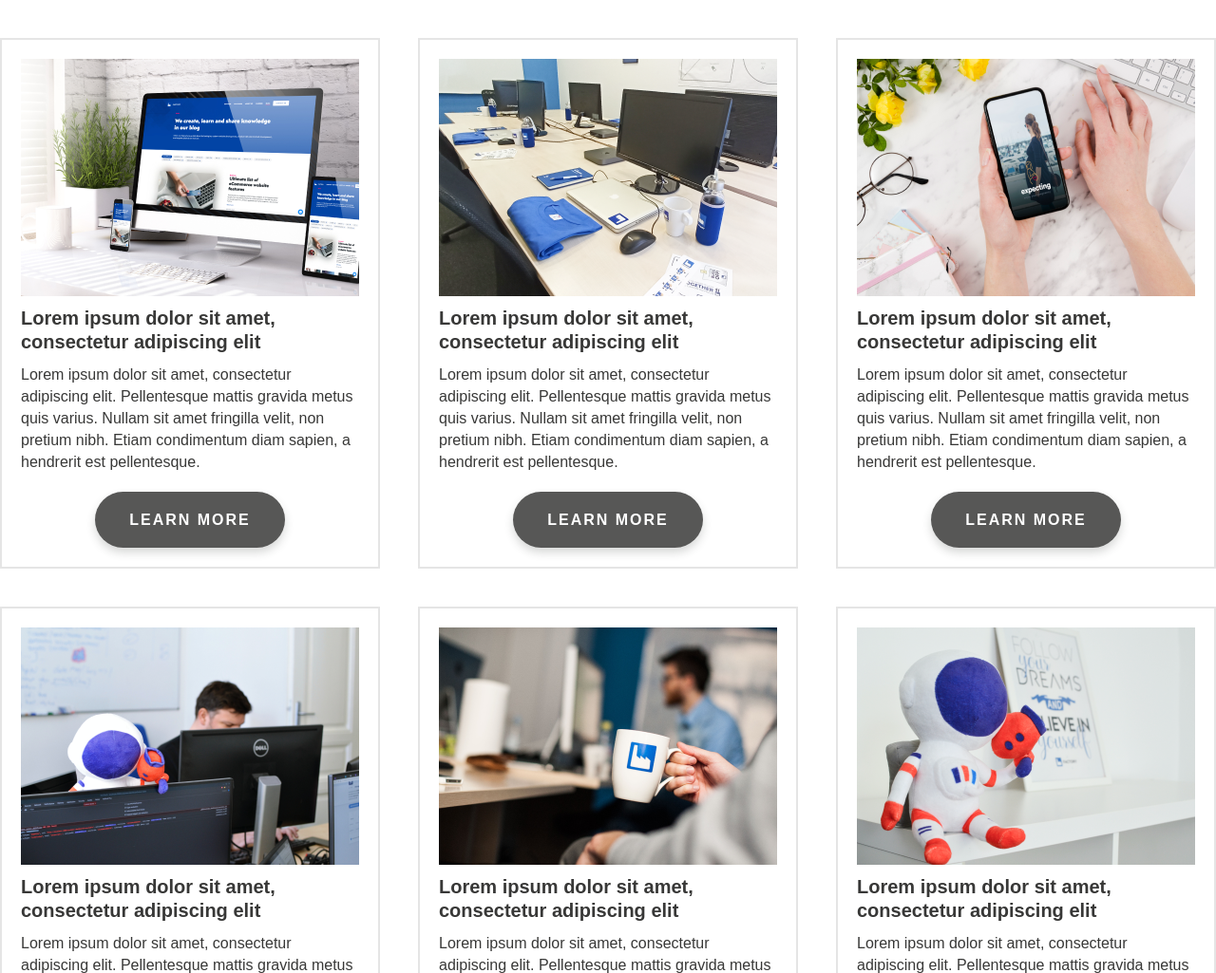
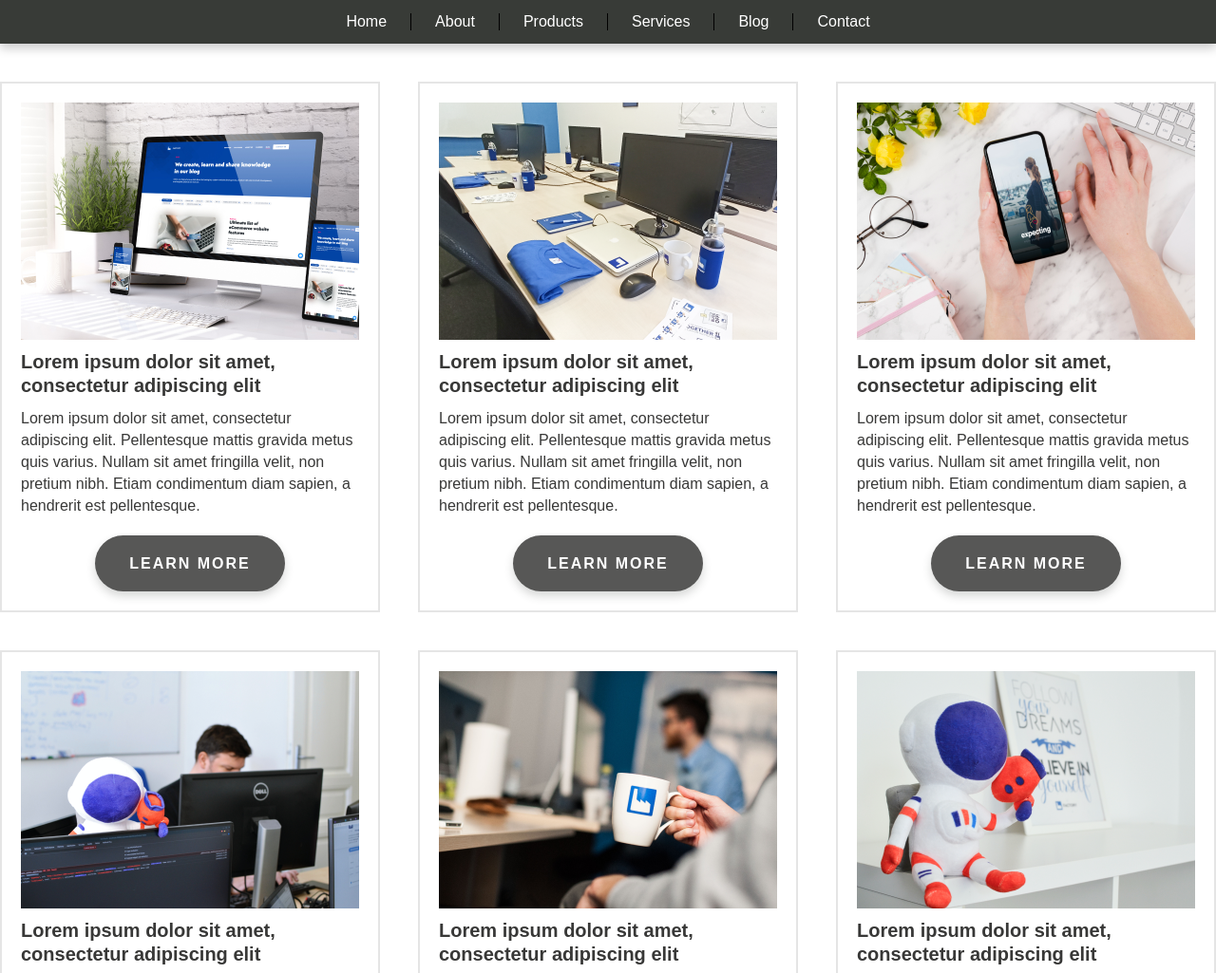
Before and after one commit to AntonioSertic32/FactoryPraksa, a plain HTML site: page 2.zadaca/Zadatak 2/index.html in a window 1280 px wide. Shown: the top 1025 px of the page at 95% size. Drawn offline with Linux system fonts and the light colour scheme.

Commit message:
Zadatak 2
dovrsen..

```diff
--- a/2.zadaca/index.html
+++ b/2.zadaca/Zadatak 2/index.html
@@ -7,6 +7,34 @@
     <link rel="stylesheet" href="style.css" />
   </head>
   <body>
+    <nav>
+      <ul class="navbar-ul">
+        <li class="navbar-li">
+          <a class="link" href="#">Home</a>
+        </li>
+        <li class="navbar-li">
+          <a class="link" href="#">About</a>
+        </li>
+        <li class="navbar-li dropdown-li">
+          <a href="#" class="link">Products</a>
+          <div class="dropdown-content">
+            <a href="#">Product 1</a>
+            <a href="#">Product 2</a>
+            <a href="#">Product 3</a>
+          </div>
+        </li>
+        <li class="navbar-li">
+          <a class="link" href="#">Services</a>
+        </li>
+        <li class="navbar-li">
+          <a class="link" href="#">Blog</a>
+        </li>
+        <li class="navbar-li">
+          <a class="link last" href="#">Contact</a>
+        </li>
+      </ul>
+    </nav>
+
     <div class="container">
       <div class="box">
         <img src="./img/1.png" alt="box_image" />
--- a/2.zadaca/style.css
+++ b/2.zadaca/Zadatak 2/style.css
@@ -8,6 +8,64 @@ body {
   color: #383837;
   font-family: Arial, Helvetica, sans-serif;
 }
+
+/* ---------------------------------------------------------------------- NAVBAR >>> */
+
+nav {
+  background: #383b37;
+  box-shadow: 0px 5px 10px rgba(0, 0, 0, 0.2);
+}
+.navbar-ul {
+  display: flex;
+  justify-content: center;
+  list-style-type: none;
+}
+.navbar-li {
+  box-sizing: border-box;
+  float: left;
+  list-style-type: none;
+}
+.link {
+  display: inline-block;
+  color: white;
+  text-align: center;
+  text-decoration: none;
+  padding: 0 25px;
+  margin: 14px 0;
+  border-right: 1px solid black;
+}
+.last {
+  border: 0;
+}
+
+.dropdown-li a:hover,
+.dropdown-content a:hover {
+  color: #85b2ff;
+}
+.dropdown-content {
+  display: none;
+  position: absolute;
+  background-color: #1e201d;
+  min-width: 160px;
+  box-shadow: 0px 8px 16px 0px rgba(0, 0, 0, 0.2);
+}
+.dropdown-content a {
+  color: white;
+  margin: 5px 16px;
+  padding: 5px 11px;
+  text-decoration: none;
+  display: block;
+  text-align: left;
+  border-bottom: 1px solid #fff;
+}
+.dropdown-content a:last-child {
+  border-bottom: none;
+}
+.dropdown-li:hover .dropdown-content {
+  display: block;
+}
+
+/* ---------------------------------------------------------------------- <<< NAVBAR */
 
 h4 {
   font-weight: bold;
```
Also changed, not shown: 2.zadaca/Zadatak 2/img/1.png (renamed from 2.zadaca/img/1.png), 2.zadaca/Zadatak 2/img/2.png (renamed from 2.zadaca/img/2.png), 2.zadaca/Zadatak 2/img/3.png (renamed from 2.zadaca/img/3.png), 2.zadaca/Zadatak 2/img/4.png (renamed from 2.zadaca/img/4.png), 2.zadaca/Zadatak 2/img/5.png (renamed from 2.zadaca/img/5.png), 2.zadaca/Zadatak 2/img/6.png (renamed from 2.zadaca/img/6.png).
